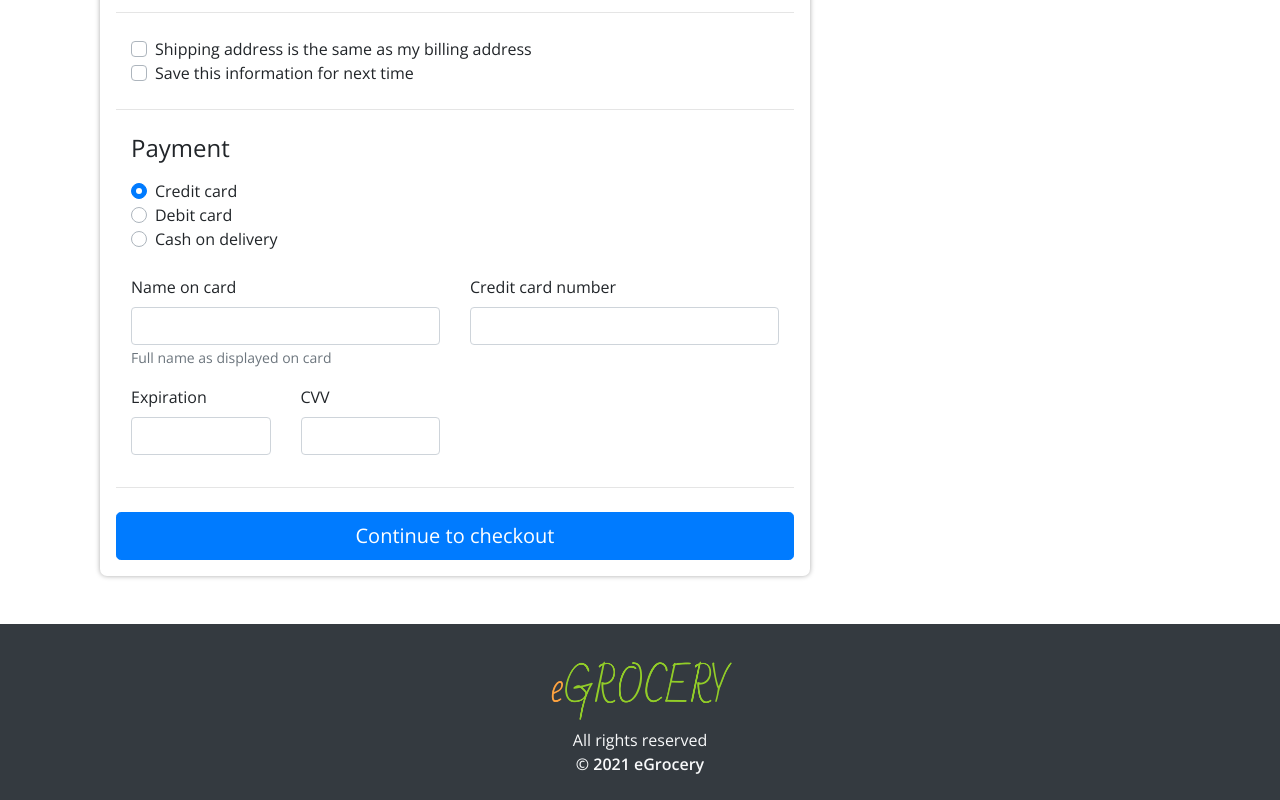
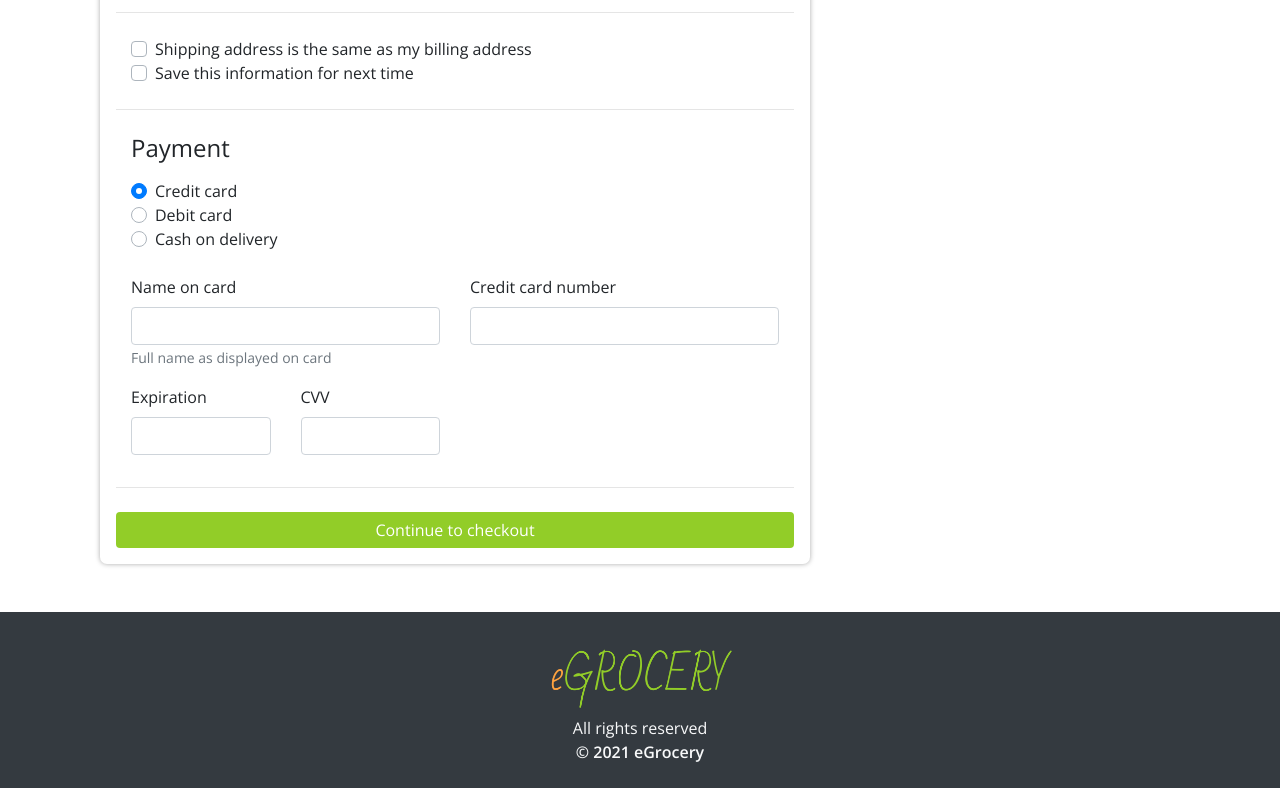
Before and after one commit to phamleyennhi/eGrocery, a React (Create React App) app in the folder egrocery/: page /checkout in a window 1280 px wide. Shown: the part 698-1498 px from the top of the page. Built offline with nearby package versions, Linux system fonts and the light colour scheme; no server answers.

Commit message:
Fix button

```diff
--- a/egrocery/src/components/Checkout.js
+++ b/egrocery/src/components/Checkout.js
@@ -227,7 +227,9 @@ class Checkout extends Component {
 
 
         <hr className="mb-4"/>
-        <button className="btn btn-primary btn-lg btn-block" type="submit">Continue to checkout</button>
+        <Button className="btn-main mx-auto d-block w-100">
+							Continue to checkout
+							</Button>
       </form>
 
 
```
